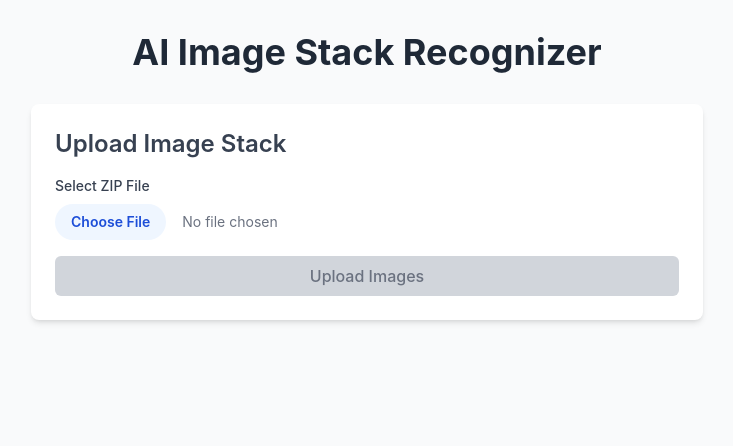
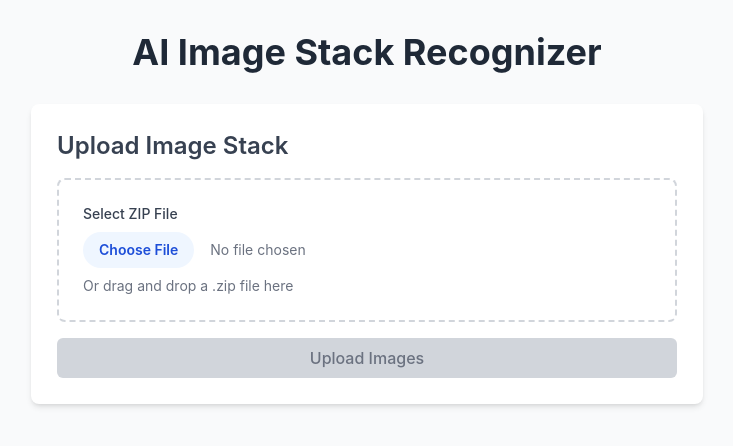
Before and after one commit to MohamadIsmail/AI-Image-Stack-Recognizer, a React (Create React App) app in the folder frontend/: page / in a window 1280 px wide. Shown: the top 446 px of the page, without its empty margins (273-1006 px from the left). Built offline with nearby package versions, Linux system fonts and the light colour scheme.

Commit message:
added drag and drop input .zip file feature to the frontend

```diff
--- a/frontend/src/App.js
+++ b/frontend/src/App.js
@@ -1,4 +1,4 @@
-import React, { useState } from 'react';
+import React, { useState, useRef } from 'react';
 import axios from 'axios';
 import ImageStackViewer from './components/ImageStackViewer';
 
@@ -9,16 +9,101 @@ function App() {
   const [error, setError] = useState(null);
   const [inferenceResults, setInferenceResults] = useState(null);
   const [runningInference, setRunningInference] = useState(false);
+  const [isDragOver, setIsDragOver] = useState(false);
+  const fileInputRef = useRef(null);
+
+  // Add document-level drag event listeners
+  React.useEffect(() => {
+    const handleDocumentDragOver = (e) => {
+      e.preventDefault();
+    };
+
+    const handleDocumentDrop = (e) => {
+      e.preventDefault();
+      console.log('Document drop event');
+    };
+
+    document.addEventListener('dragover', handleDocumentDragOver);
+    document.addEventListener('drop', handleDocumentDrop);
+
+    return () => {
+      document.removeEventListener('dragover', handleDocumentDragOver);
+      document.removeEventListener('drop', handleDocumentDrop);
+    };
+  }, []);
 
   const handleFileSelect = (event) => {
     const file = event.target.files[0];
-    if (file && file.type === 'application/zip') {
+    if (file && (file.type === 'application/zip' || file.name.endsWith('.zip'))) {
       setSelectedFile(file);
       setError(null);
     } else {
       setError('Please select a valid .zip file');
       setSelectedFile(null);
     }
+  };
+
+  const handleDragEnter = (e) => {
+    e.preventDefault();
+    e.stopPropagation();
+    console.log('Drag enter - target:', e.target.className);
+    setIsDragOver(true);
+  };
+
+  const handleDragLeave = (e) => {
+    e.preventDefault();
+    e.stopPropagation();
+    console.log('Drag leave - target:', e.target.className);
+    // Only set drag over to false if we're leaving the drop zone entirely
+    if (!e.currentTarget.contains(e.relatedTarget)) {
+      setIsDragOver(false);
+    }
+  };
+
+  const handleDragOver = (e) => {
+    e.preventDefault();
+    e.stopPropagation();
+    console.log('Drag over');
+    // This is required to allow dropping
+    e.dataTransfer.dropEffect = 'copy';
+  };
+
+  const handleDrop = (e) => {
+    console.log('=== DROP EVENT START ===');
+    console.log('Event target:', e.target);
+    console.log('Event currentTarget:', e.currentTarget);
+    console.log('Event type:', e.type);
+
+    e.preventDefault();
+    e.stopPropagation();
+    console.log('Drop event triggered - target:', e.target.className);
+    setIsDragOver(false);
+
+    const files = e.dataTransfer.files;
+    console.log('Dropped files:', files);
+    console.log('Files length:', files.length);
+
+    if (files.length > 0) {
+      const file = files[0];
+      console.log('File type:', file.type, 'File name:', file.name);
+      if (file.type === 'application/zip' || file.name.endsWith('.zip')) {
+        setSelectedFile(file);
+        setError(null);
+        console.log('File accepted:', file.name);
+      } else {
+        setError('Please drop a valid .zip file');
+        setSelectedFile(null);
+        console.log('Invalid file type rejected');
+      }
+    } else {
+      console.log('No files in drop event');
+    }
+    console.log('=== DROP EVENT END ===');
+  };
+
+  // Test click handler to verify the drop zone is working
+  const handleDropZoneClick = () => {
+    console.log('Drop zone clicked - this confirms the element is working');
   };
 
   const handleUpload = async () => {
@@ -85,24 +170,79 @@ function App() {
         </h1>
 
         {/* Upload Section */}
-        <div className="max-w-2xl mx-auto bg-white rounded-lg shadow-md p-6 mb-8">
+        <div
+          onDragEnter={handleDragEnter}
+          onDragLeave={handleDragLeave}
+          onDragOver={handleDragOver}
+          onDrop={handleDrop}
+          onClick={handleDropZoneClick}
+          className={`max-w-2xl mx-auto bg-white rounded-lg shadow-md p-6 mb-8 transition-colors ${
+            isDragOver
+              ? 'border-2 border-blue-500 bg-blue-50'
+              : 'border-2 border-transparent'
+          }`}
+          style={{ minHeight: '200px' }}
+        >
           <h2 className="text-2xl font-semibold text-gray-700 mb-4">
             Upload Image Stack
           </h2>
 
           <div className="space-y-4">
             {/* File Selection */}
-            <div>
-              <label className="block text-sm font-medium text-gray-700 mb-2">
+            <div
+              className={`border-2 border-dashed rounded-lg p-6 transition-colors relative ${
+                isDragOver
+                  ? 'border-blue-500 bg-blue-50'
+                  : 'border-gray-300 hover:border-gray-400'
+              }`}
+              style={{ minHeight: '120px', display: 'flex', flexDirection: 'column', justifyContent: 'center' }}
+              onDragEnter={(e) => e.preventDefault()}
+              onDragOver={(e) => e.preventDefault()}
+              onDrop={(e) => e.preventDefault()}
+            >
+              {/* Overlay for drag and drop */}
+              {isDragOver && (
+                <div
+                  className="absolute inset-0 bg-blue-50 border-2 border-blue-500 rounded-lg flex items-center justify-center z-10"
+                  style={{ pointerEvents: 'none' }}
+                >
+                  <p className="text-lg font-medium text-blue-600">
+                    Drop your .zip file here!
+                  </p>
+                </div>
+              )}
+
+              <label
+                className="block text-sm font-medium text-gray-700 mb-2"
+                style={{ pointerEvents: isDragOver ? 'none' : 'auto' }}
+              >
                 Select ZIP File
               </label>
               <input
+                ref={fileInputRef}
                 id="file-input"
                 type="file"
                 accept=".zip"
                 onChange={handleFileSelect}
+                style={{ pointerEvents: isDragOver ? 'none' : 'auto' }}
                 className="block w-full text-sm text-gray-500 file:mr-4 file:py-2 file:px-4 file:rounded-full file:border-0 file:text-sm file:font-semibold file:bg-blue-50 file:text-blue-700 hover:file:bg-blue-100"
               />
+              <p
+                className="mt-2 text-sm text-gray-500"
+                style={{ pointerEvents: isDragOver ? 'none' : 'auto' }}
+              >
+                Or drag and drop a .zip file here
+              </p>
+              {selectedFile && (
+                <div
+                  className="mt-2 p-2 bg-green-50 border border-green-200 rounded"
+                  style={{ pointerEvents: isDragOver ? 'none' : 'auto' }}
+                >
+                  <p className="text-sm text-green-700">
+                    <strong>Selected file:</strong> {selectedFile.name}
+                  </p>
+                </div>
+              )}
             </div>
 
             {/* Upload Button */}
```
